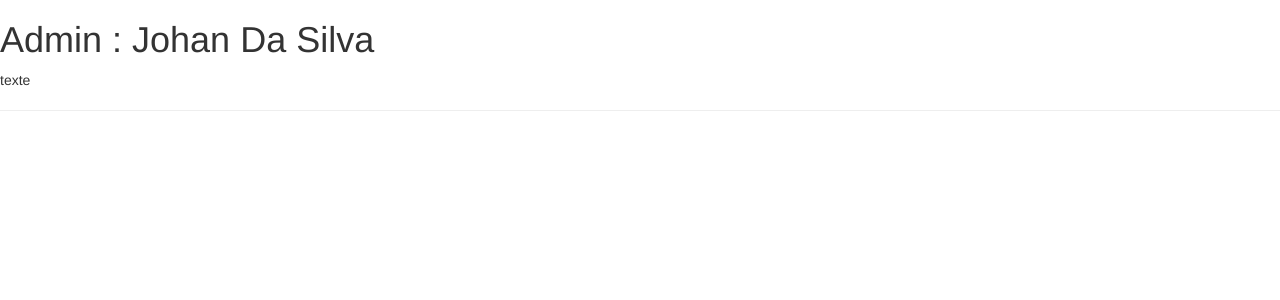
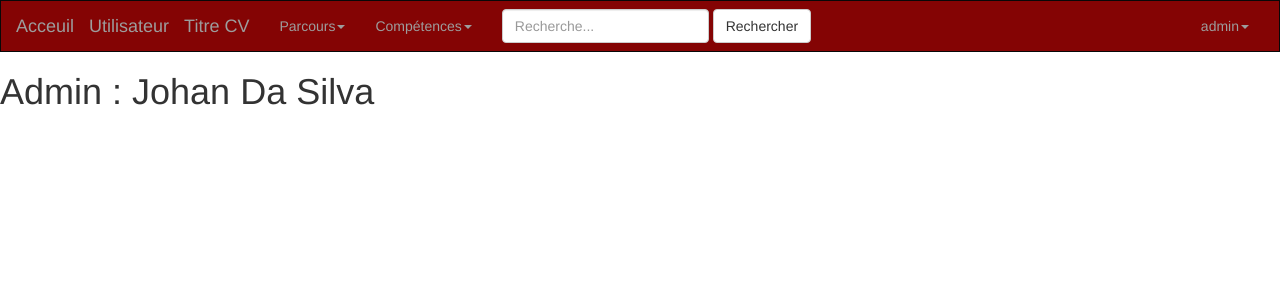
Before and after one commit to johandas/johan_site_cv, a PHP site: page / in a window 1280 px wide. Shown: the top 300 px of the page. Run offline with PHP 8.4, Linux system fonts and the light colour scheme; data comes from the database, SQL or seed files in the repository; data that the repository does not hold is empty.

Commit message:
'ajoutnavabar'

```diff
--- a/admin/css/styleadmin.css
+++ b/admin/css/styleadmin.css
@@ -1,42 +1,16 @@
 @charset "UTF-8";
 /*CSS Document admin Johan*/
 
-table{
-    border-radius: 7px;
-    box-shadow: 11px 11px 4px rgba(0, 0, 0, 0.2);
-    padding: 10px;
-    border: 0px;
+
+/*DEBUT DE LA NAV*/
+.navbar {
+    background: #840404;
+    border-radius: 0;
 }
-
-th{
-    padding: 10px;
+/*FIN DE LA NAV*/
+.supr {
+    width: 50px;
 }
-
-td{
-    padding: 15px;
+.modif {
+    width: 50px;
 }
-
-a{
-    font-size: 17px;
-    text-decoration: none;
-    color: #000249;
-}
-
-.modif a:hover {
-    color : black;
-}
-.modif:hover {
-
-     transition : 0.5s;
-     background :rgba(0, 255, 20, 0.5);
-}
-.supr img {
-    width: 100%;
-}
-.supr a:hover {
-    color : white;
-}
-.supr:hover {
-    transition : 0.5s;
-    background :rgba(255, 0, 0, 0.8);
-}
--- a/admin/index.php
+++ b/admin/index.php
@@ -10,15 +10,67 @@
   <title>Admin : <?= $ligne_utilisateurs['pseudo']; ?></title>
   <!-- Bootstrap -->
   <link href="css/bootstrap.min.css" rel="stylesheet">
+  <link href="css/styleadmin.css" rel="stylesheet">
   <?php
   $sql = $pdo->query("SELECT * FROM t_utilisateurs WHERE id_utilisateur='1' ");
   $ligne_utilisateurs = $sql->fetch();
   ?>
 </head>
 <body>
+  <!-- navbar bootstrap -->
+  <nav class="navbar navbar-inverse">
+    <div class="container-fluid">
+      <!-- Brand and toggle get grouped for better mobile display -->
+      <div class="navbar-header">
+        <button type="button" class="navbar-toggle collapsed" data-toggle="collapse" data-target="#bs-example-navbar-collapse-1" aria-expanded="false">
+          <span class="sr-only">Toggle navigation</span>
+          <span class="icon-bar"></span>
+          <span class="icon-bar"></span>
+          <span class="icon-bar"></span>
+        </button>
+        <a class="navbar-brand" href="#">Acceuil</a>
+      </div>
+
+      <!-- Collect the nav links, forms, and other content for toggling -->
+      <div class="collapse navbar-collapse" id="bs-example-navbar-collapse-1">
+        <ul class="nav navbar-nav">
+          <a class="navbar-brand" href="#">Utilisateur</a>
+          <a class="navbar-brand" href="#">Titre CV</a>
+          <li class="dropdown">
+            <a href="#" class="dropdown-toggle" data-toggle="dropdown" role="button" aria-haspopup="true" aria-expanded="false">Parcours<span class="caret"></span></a>
+            <ul class="dropdown-menu">
+              <li><a href="#">Expériences</a></li>
+              <li><a href="#">Réalisations</a></li>
+              <li><a href="#">Formations</a></li>
+            </ul>
+          </li>
+          <li class="dropdown">
+            <a href="#" class="dropdown-toggle" data-toggle="dropdown" role="button" aria-haspopup="true" aria-expanded="false">Compétences<span class="caret"></span></a>
+            <ul class="dropdown-menu">
+              <li><a href="#">Compétences</a></li>
+              <li><a href="#">Loisirs</a></li>
+              <li><a href="#">Réseaux</a></li>
+            </ul>
+          </li>
+        </ul>
+        <form class="navbar-form navbar-left">
+          <div class="form-group">
+            <input type="text" class="form-control" placeholder="Recherche...">
+          </div>
+          <button type="submit" class="btn btn-default">Rechercher</button>
+        </form>
+        <ul class="nav navbar-nav navbar-right">
+          <li class="dropdown">
+            <a href="#" class="dropdown-toggle" data-toggle="dropdown" role="button" aria-haspopup="true" aria-expanded="false"><?= $ligne_utilisateurs['pseudo']?><span class="caret"></span></a>
+            <ul class="dropdown-menu">
+              <li><a href="#">Déconnexion</a></li>
+            </ul>
+          </li>
+        </ul>
+      </div><!-- /.navbar-collapse -->
+    </div><!-- /.container-fluid -->
+  </nav>
   <h1>Admin : <?= $ligne_utilisateurs['prenom'] . ' ' . $ligne_utilisateurs['nom'];  ?></h1>
-    <p>texte</p>
-    <hr>
   <h2></h2>
   <!-- jQuery (necessary for Bootstrap's JavaScript plugins) -->
   <script src="https://ajax.googleapis.com/ajax/libs/jquery/1.12.4/jquery.min.js"></script>
```
Also changed, not shown: admin/loisirs.php (+6 -20 lines). Lines whose indentation alone changed are shown as unchanged.
